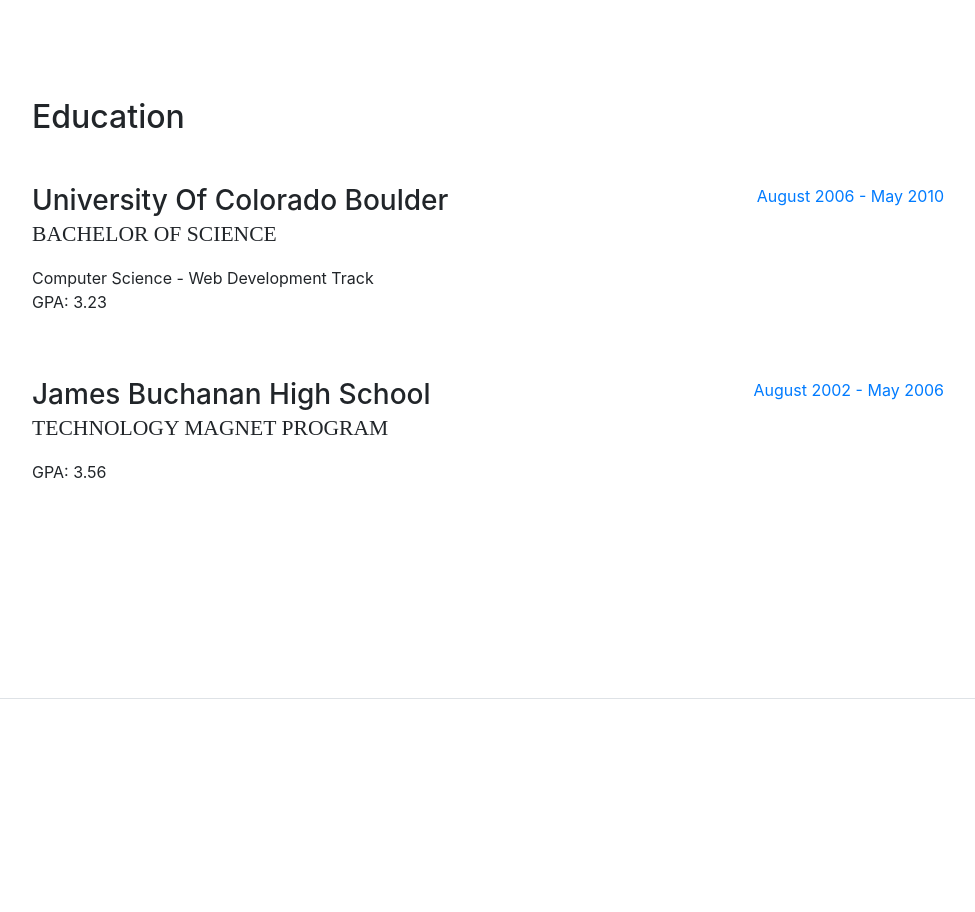
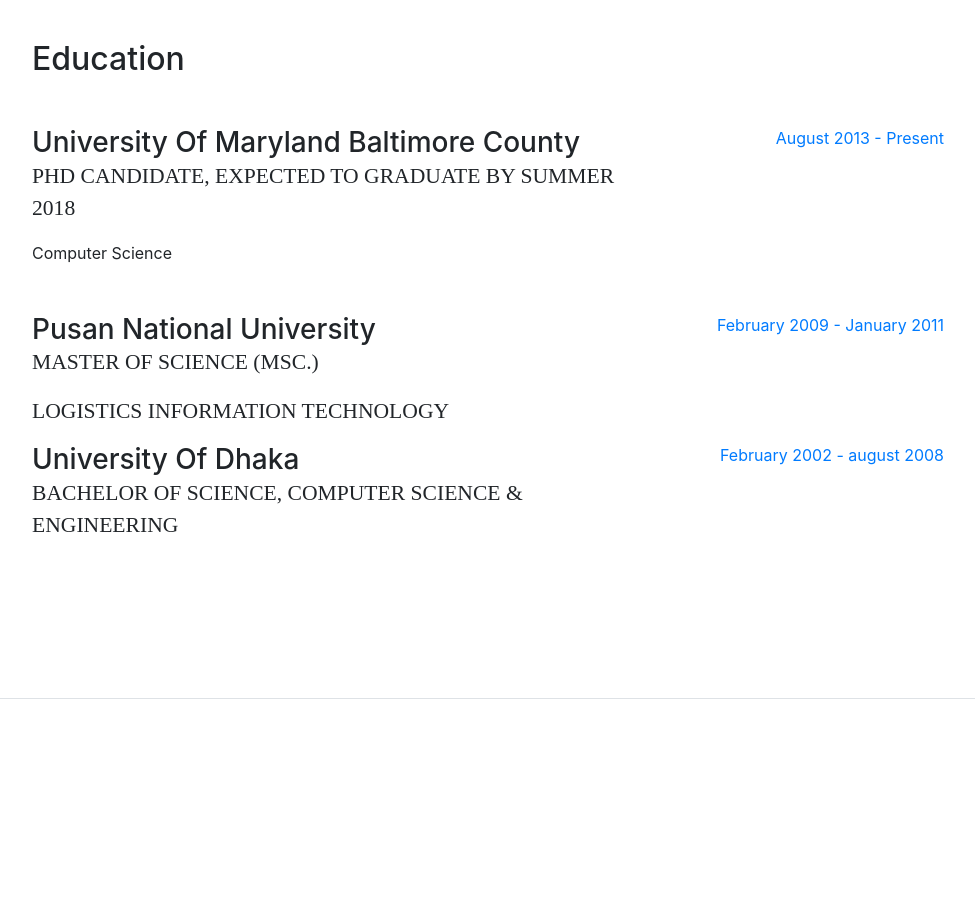
Before and after one commit to mahbubcsedu/mahbubcsedu.github.io, a website with bundled scripts: page index.html in a window 1280 px wide. Shown: the part 1980-2892 px from the top of the page, without its empty margins (288-1263 px from the left). Built offline with nearby package versions, Linux system fonts and the light colour scheme; a web font is replaced by a local one.

Commit message:
education info updated

```diff
--- a/index.html
+++ b/index.html
@@ -170,27 +170,38 @@
 
           <div class="resume-item d-flex flex-column flex-md-row mb-5">
             <div class="resume-content mr-auto">
-              <h3 class="mb-0">University of Colorado Boulder</h3>
-              <div class="subheading mb-3">Bachelor of Science</div>
-              <div>Computer Science - Web Development Track</div>
-              <p>GPA: 3.23</p>
+              <h3 class="mb-0">University of Maryland Baltimore County</h3>
+              <div class="subheading mb-3">PhD candidate, expected to graduate by Summer 2018</div>
+              <div>Computer Science </div>
+
             </div>
             <div class="resume-date text-md-right">
-              <span class="text-primary">August 2006 - May 2010</span>
+              <span class="text-primary">August 2013 - Present</span>
             </div>
           </div>
 
           <div class="resume-item d-flex flex-column flex-md-row">
             <div class="resume-content mr-auto">
-              <h3 class="mb-0">James Buchanan High School</h3>
-              <div class="subheading mb-3">Technology Magnet Program</div>
-              <p>GPA: 3.56</p>
+              <h3 class="mb-0">Pusan National University</h3>
+              <div class="subheading mb-3">Master of Science (MSc.)</div>
+              <div class="subheading mb-3">Logistics Information Technology</div>
+
             </div>
             <div class="resume-date text-md-right">
-              <span class="text-primary">August 2002 - May 2006</span>
+              <span class="text-primary">February 2009 - January 2011</span>
             </div>
           </div>
 
+         <div class="resume-item d-flex flex-column flex-md-row">
+            <div class="resume-content mr-auto">
+              <h3 class="mb-0">University of Dhaka</h3>
+              <div class="subheading mb-3">Bachelor of Science, Computer Science & Engineering</div>
+
+            </div>
+            <div class="resume-date text-md-right">
+              <span class="text-primary">February 2002 - august 2008</span>
+            </div>
+          </div>
         </div>
       </section>
 
```
